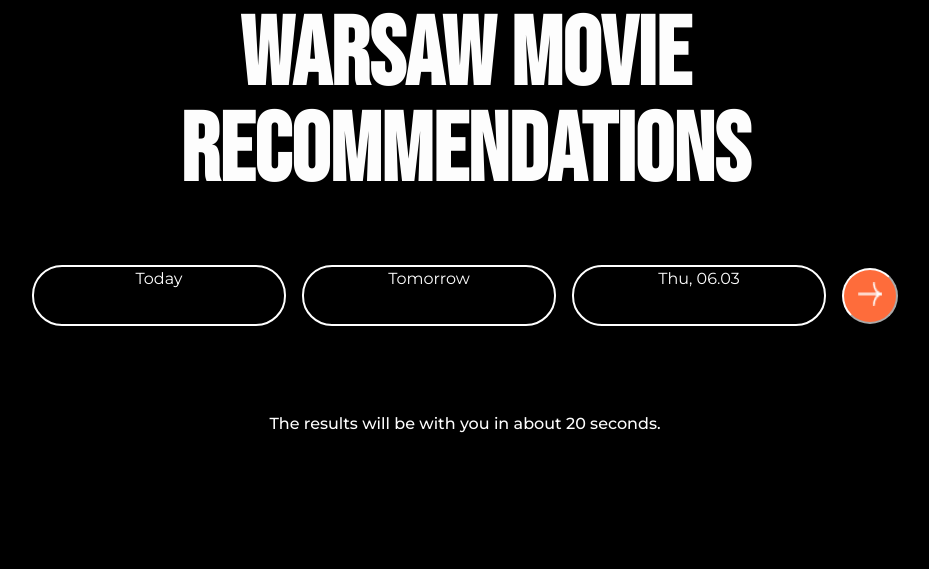
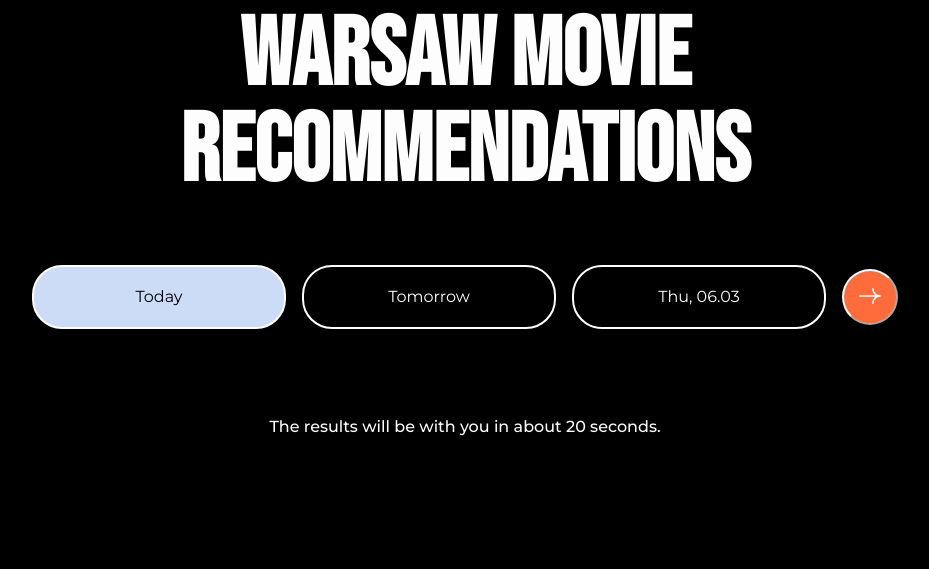
Before and after one commit to kmzr9b67/dareit-waw-cinema-assistant, a Flask app: page / in a window 1280 px wide. Shown: the part 339-908 px from the top of the page, without its empty margins (175-1104 px from the left). Before the commit the page ends 772 px from the top, so only its background shows below. Run offline with Flask 3, Linux system fonts and the light colour scheme.

Commit message:
improved buttons (hover, active, arrow)

```diff
--- a/static/css/styles.css
+++ b/static/css/styles.css
@@ -56,42 +56,58 @@ h1 {
     gap: 16px;
 }
 
-.radio-button {
+.radio-button-label {
     width: 250px;
-    height: 57px;
+    line-height: 60px;
+    border-radius: 30px;
+    text-align: center;
     border: 2px solid white;
     text-align: center;
     transition: all 0.2s ease;
-    border-radius: 30px;
-    vertical-align: auto;
-    align-items: center;
 }
 
-.radio-button:hover {
+/* .radio-button-label:hover {
     background-color: #EBF1FB;
     color: #000000;
 }
 
-.radio-button:active {
+.radio-button-label:active {
     background-color: #CCDCF6;
     color: #000000;
 }
 
-.radio-button:focus {
+.radio-button-label:focus {
     background-color: #CCDCF6;
     color: #000000;
     border: 2px solid #FDFDFD
-}
+} */
 
 input[type=radio] {
     display: none;
 }
 
-label {
+input[type="radio"]:checked + .radio-button-label {
+    background-color: #CCDCF6;
+    color: black;
+  }
+
+  input[type="radio"]:active + .radio-button-label {
+    background-color: #CCDCF6;
+    color: black;
+    border: 2px double #FDFDFD
+  }
+
+  input[type="radio"]:hover + .radio-button-label {
+    background-color: #EBF1FB;
+    color: black;
+    border: 2px double #FDFDFD
+  }
+
+/* label {
     padding-top: 28px;
     text-align: center;
     vertical-align: middle;
-}
+} */
 
 .btn-primary {
     width: 56px;
@@ -159,9 +175,10 @@ h5 {
     font-weight: 500;
     font-size: 14px;
     letter-spacing: 0%;
+    line-height: 21px;
     text-align: left;
     color: #E5E5E5;
-    padding: 0px 0px 0px 0px;
+    margin: 0px;
 }
 
 thead {
@@ -233,7 +250,7 @@ label {
     font-family: "Montserrat";
     font-weight: 700;
     font-size: 19px;
-    /* line-height: 21px; */
+    line-height: 27px;
     letter-spacing: 0%;
     text-align: left;
     color: #E5E5E5;
--- a/templates/day_schedule.html
+++ b/templates/day_schedule.html
@@ -31,6 +31,6 @@
     </table>
 {% endif %}
 <button id="button" class="btn btn-primary">
-    <a href={{url_for('home')}} style="color:inherit"><img src="/static/GoBack-Icon.png" width="24" height="24"></a>
+    <a href={{url_for('home')}} style="color:inherit"><img src="/static/GoBack-Icon.svg" width="24" height="24"></a>
 </button>
 {% endblock %}
--- a/templates/home.html
+++ b/templates/home.html
@@ -11,18 +11,17 @@
     <div class="container-form">
         <form action="{{url_for('get_info', options = day)}}"  method="GET">
             <div class="container-form">
-            <div class="radio-button">
+
                 <input type="radio" id="TODAY" name="day" value="Today" checked>
-                <label for="TODAY">Today</label>
-            </div>
-            <div class="radio-button">
+                <label for="TODAY" class="radio-button-label">Today</label>
+
                 <input type="radio" id="TOMORROW" name="day" value="Tomorrow">
-                <label for="TOMORROW">Tomorrow</label></div>
-            <div class="radio-button">
+                <label for="TOMORROW" class="radio-button-label">Tomorrow</label>
+
                 <input type="radio" id="DAY AFTER TOMORROW" name="day" value={{day_after_tomorrow}}>
-                <label for="DAY AFTER TOMORROW">{{day_after_tomorrow}}</label>
-            </div>
-          <button id='button' type="submit" class="btn btn-primary"><img src="/static/arrow-main.png" width="24" height="24"></button>
+                <label for="DAY AFTER TOMORROW" class="radio-button-label">{{day_after_tomorrow}}</label>
+
+          <button id='button' type="submit" class="btn btn-primary"><img src="/static/arrow-main.svg" width="24" height="24"></button>
         </div>
         </form>
     </div>
```
Also changed, not shown: static/GoBack-Icon.png (deleted), static/GoBack-Icon.svg (added), static/arrow-main.png (deleted), static/arrow-main.svg (added).
